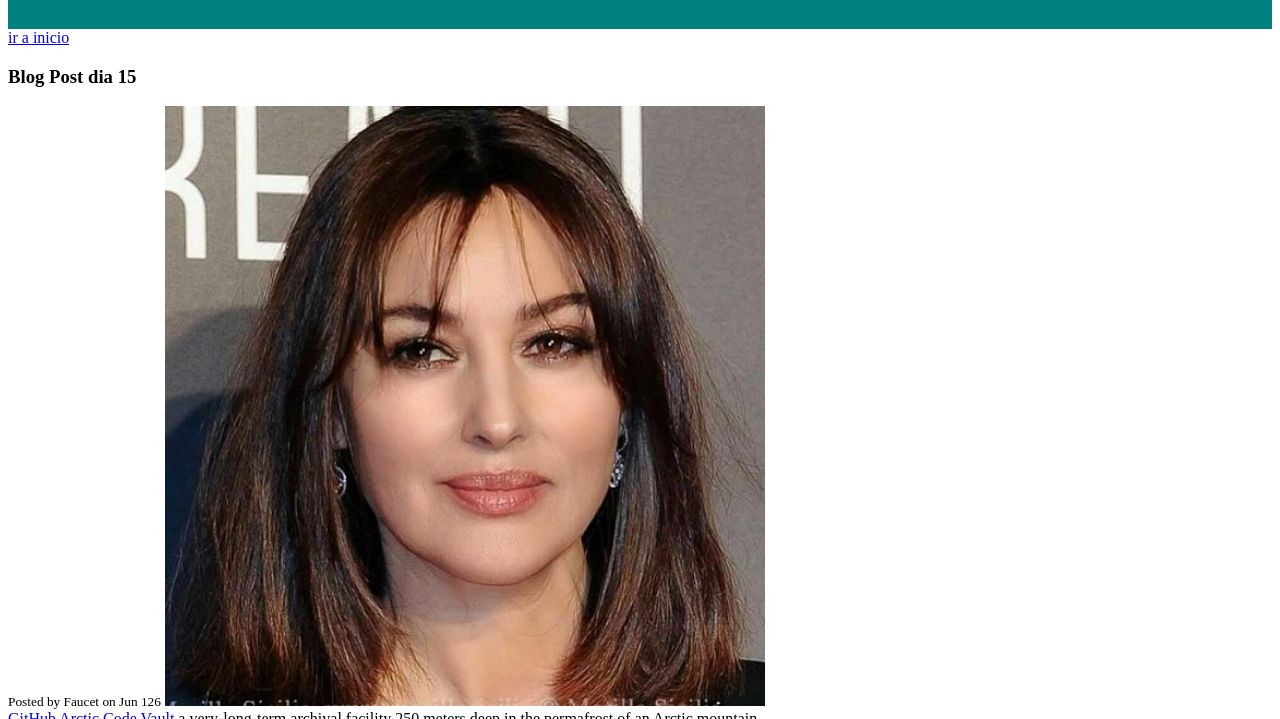
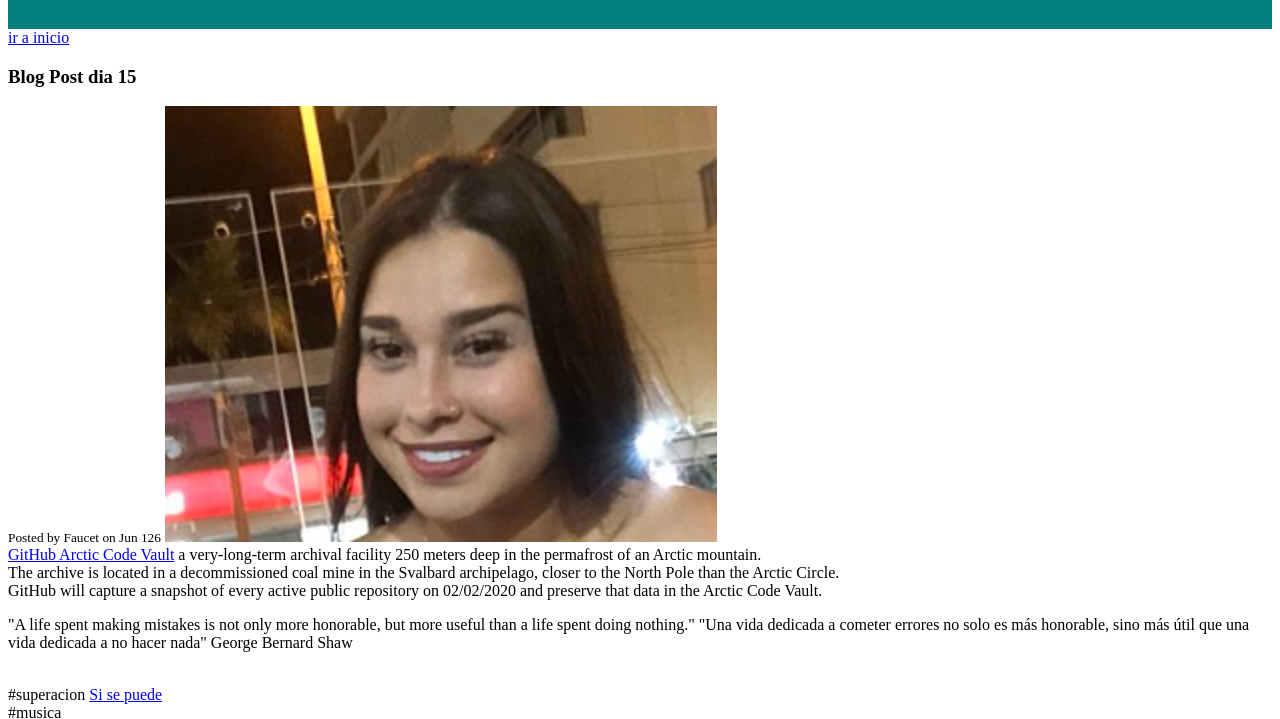
Before and after one commit to javadev16/page2, a plain HTML site: page blog.html in a window 1280 px wide. Shown: the part 79-798 px from the top of the page. Drawn offline with Linux system fonts and the light colour scheme.

Commit message:
Update blog.html

```diff
--- a/blog.html
+++ b/blog.html
@@ -29,7 +29,7 @@
 		<article class="post">
 			<h3>Blog Post dia 15</h3>
 			<small>Posted by Faucet on Jun 126</small>
-			<img src="images/monica.png"><br>
+			<img src="images/lorena.jpg"><br>
 		<a href="https://youtu.be/fzI9FNjXQ0o" target="_blank">GitHub Arctic Code Vault</a>
 
 			<pThe GitHub Arctic Code Vault is a data repository preserved in the Arctic World Archive (AWA), <br>
```
